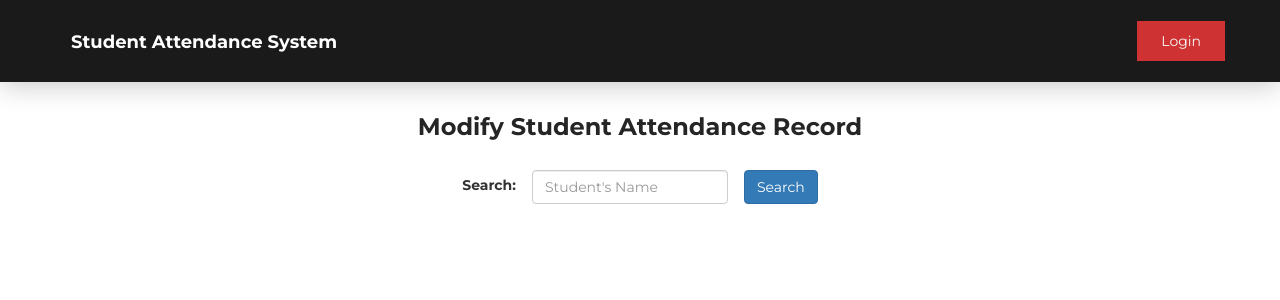
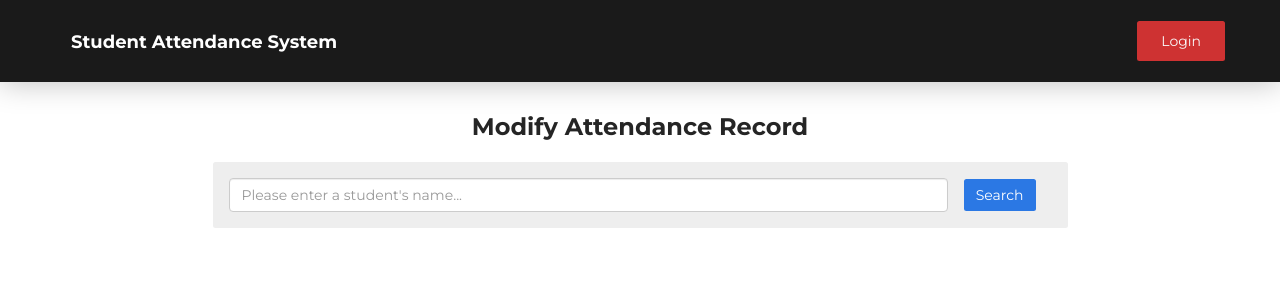
Before and after one commit to joshuadowding/student-attendance-system, a CodeIgniter app: the page made by application/views/admin.php in a window 1280 px wide. Shown: the top 300 px of the page. Run offline with CodeIgniter, Linux system fonts and the light colour scheme.

Commit message:
improve the appearance of the admin view

```diff
--- a/application/views/admin.php
+++ b/application/views/admin.php
@@ -41,36 +41,34 @@ defined('BASEPATH') or exit('No direct script access allowed');
 
     <!-- 'As an administrator, I want to manage students and their attendance records' Task #2 (Josh) -->
     <div class="container" id="user-admin-wrapper">
-        <?php
-        if (isset($_SESSION["sessionError"])) {
+        <?php if (isset($_SESSION["sessionError"])) {
             echo "<div class='alert alert-primary' role='alert'>";
             echo $_SESSION["sessionError"];
             echo "</div>";
-        }
-        ?>
+        }?>
 
-        <h1 class="header">Modify Student Attendance Record</h1>
+        <h1 class="header">Modify Attendance Record</h1>
 
-        <form class="user-admin-search" method="POST" action="/student-attendance-system/index.php/admin">
-            <label for="input-search">Search:</label>
-            <input type="text" class="form-control" id="input-username" name="input-search" required="required" placeholder="Student's Name" value="">
+        <div class="user-admin-search">
+            <form id="admin-search" method="POST" action="/student-attendance-system/index.php/admin">
+                <?php if (isset($students)) {
+                    echo "<input type='text' class='form-control' id='input-username' name='input-search' required='required' placeholder='" . $students[0]->firstName . " " . $students[0]->lastName . "' value=''>";
+                } else {
+                    echo "<input type='text' class='form-control' id='input-username' name='input-search' required='required' placeholder='Please enter a student&#39;s name...' value=''>";
+                }?>
 
-            <input type="submit" name="submit" class="btn btn-primary" id="login-submit" value="Search">
-        </form>
+                <input type="submit" name="submit" class="btn btn-primary" id="login-submit" value="Search">
+            </form>
+
+            <?php if (isset($students)) {
+                echo "<input type='submit' class='btn btn-primary' name='submit' id='save-submit' value='Save'>";
+            }?>
+        </div>
 
         <?php
         if (isset($students)) {
             foreach ($students as $student) {
-                echo "<form class='timetable-wrapper' method='POST' action='/student-attendance-system/index.php/admin/save'>";
-
-                echo "<div class='timetable-header'>";
-                echo "<p>" . $student->firstName . " " . $student->lastName . "</p>";
-                echo "<input type='submit' class='btn btn-primary' name='submit' id='save-submit' value='Save'></div>";
-
-                echo "<div class='timetable-header' id='timetable-key'>";
-                echo "<p><b>L</b> - Lecture, <b>P</b> - Practical, <b>S</b> - Seminar</p>";
-                echo "</div>";
-
+                echo "<form class='timetable-wrapper' id='timetable' method='POST' action='/student-attendance-system/index.php/admin/save'>";
                 echo "<input type='hidden' class='student' name='student' value='" . $student->studentID . "'></input>";
 
                 if (isset($student->timetable->schedule)) {
@@ -165,6 +163,10 @@ defined('BASEPATH') or exit('No direct script access allowed');
 
     <script type="text/javascript">
         $(document).ready(function() {
+            $("#save-submit").click(function() {
+                $("#timetable").submit();
+            });
+
             $(".schedule_input").each(function(index) {
                 var value = $(this).val().replace("[", "").replace("]", "").split(",");
 
--- a/css/templatemo-style.css
+++ b/css/templatemo-style.css
@@ -245,7 +245,8 @@ section {
 	border: 0;
 	color: #f9f9f9;
 	padding: 10px 24px;
-	transition: all ease-in-out .25;
+	transition: all .25s ease-in-out !important;
+	border-radius: .25rem;
 }
 
 .custom-navbar .navbar-inner .navbar-content .navbar-nav .section-btn:hover {
@@ -324,14 +325,51 @@ section {
 .container#user-admin-wrapper .user-admin-search {
 	display: flex;
 	flex-direction: row;
+	padding: 16px;
+	width: 75%;
+	background-color: #eee;
+	border-radius: .25rem;
+	margin-bottom: 32px;
+}
+
+.container#user-admin-wrapper .user-admin-search #admin-search {
+	display: flex;
+	flex-direction: row;
 	justify-content: center;
 	align-content: center;
 	align-items: center;
-	padding: 8px;
+	flex-grow: 1;
+	margin: 0 16px 0 0;
+}
+
+.container#user-admin-wrapper .user-admin-search .btn#save-submit {
+	background-color: #009e0f;
+	border: 0;
+	border-radius: .25rem;
+	transition: all .25s ease-in-out !important;
+}
+
+.container#user-admin-wrapper .user-admin-search .btn#save-submit:hover {
+	background-color: #f9f9f9;
+	color: #009e0f;
+	transition: all .25s ease-in-out !important;
+}
+
+.container#user-admin-wrapper .user-admin-search .btn#login-submit {
+	background-color: #2b78e4;
+	border: 0;
+	border-radius: .25rem;
+	transition: all .25s ease-in-out !important;
+}
+
+.container#user-admin-wrapper .user-admin-search .btn#login-submit:hover {
+	background-color: #f9f9f9;
+	color: #2b78e4;
+	transition: all .25s ease-in-out !important;
 }
 
 .container#user-admin-wrapper .form-control {
-	margin: 0 16px;
+	margin: 0 16px 0 0;
 }
 
 .container#user-admin-wrapper {
```
